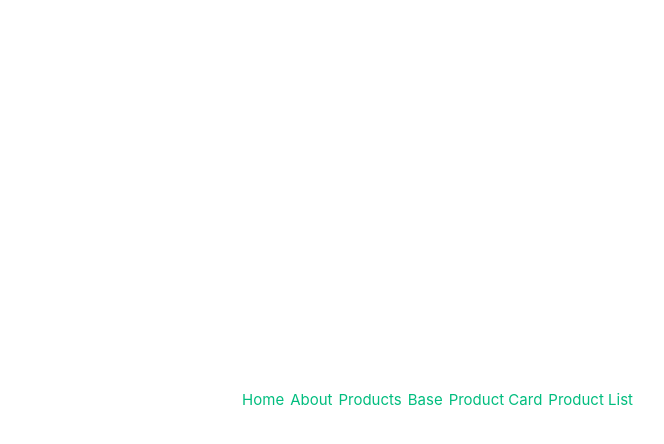
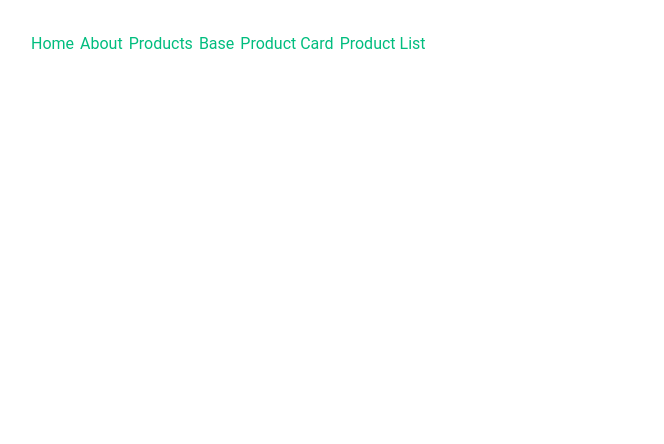
Before and after one commit to leonardo-canteros/VueFinalProject, a Vue app: page / in a window 1280 px wide. Shown: the top 444 px of the page, without its empty margins (4-668 px from the left). Built offline with nearby package versions, Linux system fonts and the light colour scheme.

Commit message:
updated searchComponent

```diff
--- a/src/assets/base.css
+++ b/src/assets/base.css
@@ -1,5 +1,5 @@
 /* color palette from <https://github.com/vuejs/theme> */
-:root {
+/* :root {
   --vt-c-white: #ffffff;
   --vt-c-white-soft: #f8f8f8;
   --vt-c-white-mute: #f2f2f2;
@@ -22,6 +22,8 @@
 }
 
 /* semantic color variables for this project */
+
+/*
 :root {
   --color-background: var(--vt-c-white);
   --color-background-soft: var(--vt-c-white-soft);
@@ -83,4 +85,4 @@ body {
   text-rendering: optimizeLegibility;
   -webkit-font-smoothing: antialiased;
   -moz-osx-font-smoothing: grayscale;
-}
+} */
--- a/src/assets/main.css
+++ b/src/assets/main.css
@@ -14,22 +14,3 @@ a,
   transition: 0.4s;
   padding: 3px;
 }
-
-@media (hover: hover) {
-  a:hover {
-    background-color: hsla(160, 100%, 37%, 0.2);
-  }
-}
-
-@media (min-width: 1024px) {
-  body {
-    display: flex;
-    place-items: center;
-  }
-
-  #app {
-    display: grid;
-    grid-template-columns: 1fr 1fr;
-    padding: 0 2rem;
-  }
-}
--- a/src/components/products/SearchForm.vue
+++ b/src/components/products/SearchForm.vue
@@ -29,7 +29,7 @@
           </v-text-field>
         </v-app-bar>
 
-        <v-main>
+<!--         <v-main>
           <v-container fluid>
             <v-row dense>
               <v-col v-for="n in 4" :key="n" cols="12">
@@ -41,7 +41,7 @@
               </v-col>
             </v-row>
           </v-container>
-        </v-main>
+        </v-main> -->
       </v-layout>
     </v-card>
 </template>
```
